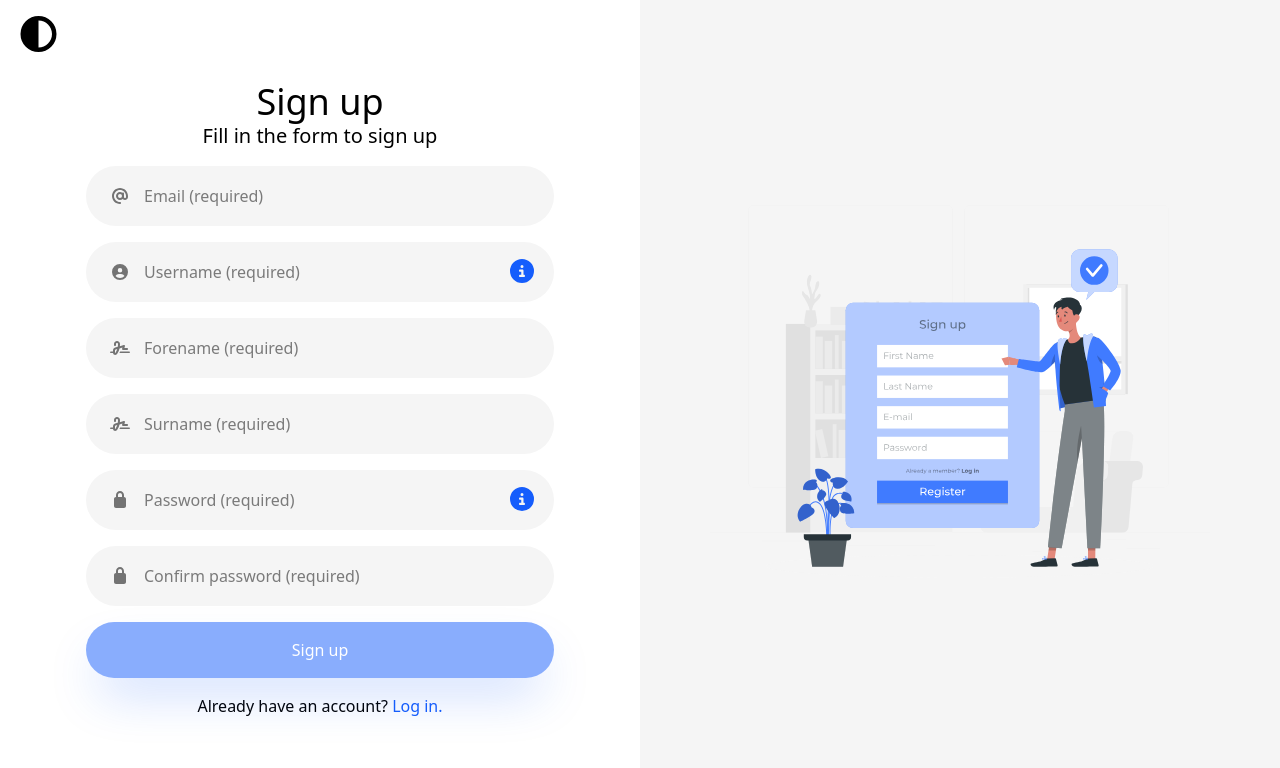
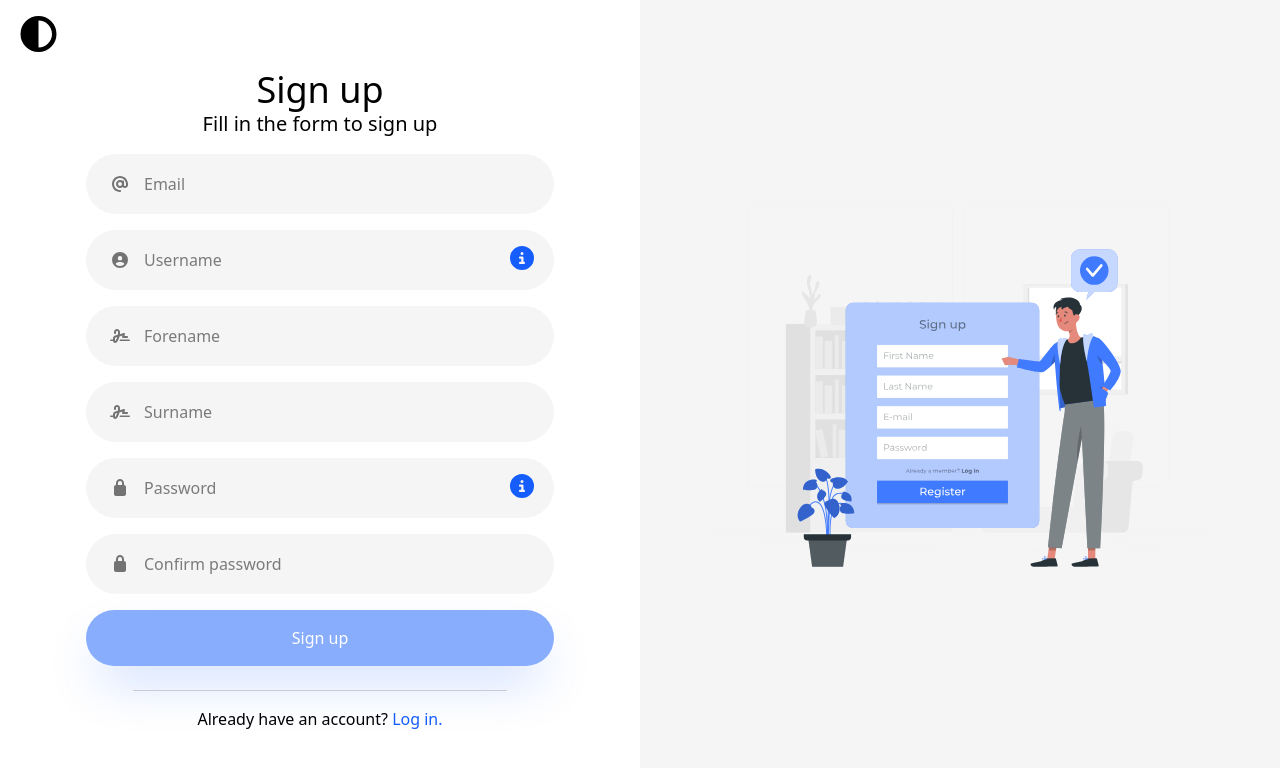
Before and after one commit to fexell/user-react-boilerplate, a React (Vite) app: page /signup in a window 1280 px wide. Shown: the top 768 px of the page. Built offline with nearby package versions, Linux system fonts and the light colour scheme; no server answers.

Commit message:
Don't remember

```diff
--- a/index.html
+++ b/index.html
@@ -4,7 +4,6 @@
     <meta charset="UTF-8" />
     <link rel="icon" type="image/svg+xml" href="/vite.svg" />
     <meta name="viewport" content="width=device-width, initial-scale=1.0" />
-    <title>frontend-react</title>
   </head>
   <body>
     <div id="root"></div>
--- a/src/App.jsx
+++ b/src/App.jsx
@@ -25,7 +25,14 @@ const App                                   = () => {
   }                                         = useThemeStore()
 
   useEffect(() => {
-    if( window.matchMedia( '(prefers-color-scheme: dark)' ).matches && theme === 'light' ) setTheme( 'dark' )
+    const theme                             = JSON.parse( localStorage.getItem( 'theme' ) )
+
+    if( theme && theme.state.theme ) setTheme( theme.state.theme )
+    else
+      if( window.matchMedia( '(prefers-color-scheme: dark)' ).matches && theme === 'light' )
+        setTheme( 'dark' )
+
+    // eslint-disable-next-line react-hooks/exhaustive-deps
   }, [])
 
   return (
@@ -42,7 +49,7 @@ const App                                   = () => {
             <Route path='/signup' element={ <SignUpPage /> } />
             <Route path='/email/verify/:token' element={ <VerifyEmailPage /> } />
           </Routes>
-          <ToastContainer />
+          <ToastContainer theme={ theme === 'light' ? 'light' : 'dark' } />
         </div>
       </main>
     </>
--- a/src/auth/components/Form/Form.component.jsx
+++ b/src/auth/components/Form/Form.component.jsx
@@ -26,6 +26,7 @@ const AuthFormComponent                     = ({
                   buttonType={ buttonType }
                   buttonText={ buttonText }
                   isButtonDisabled={ !Object.values( validity ).every( Boolean ) } />
+                <hr className='w-[80%] mt-6 mb-4 mx-auto text-neutral-300 dark:text-neutral-600' />
               </div>
             </form>
           </div>
--- a/src/auth/components/Form/Input.component.jsx
+++ b/src/auth/components/Form/Input.component.jsx
@@ -16,10 +16,12 @@ const AuthFormInputComponent                = ({
   icon,
   required = false,
   inputMode = 'text',
-  isRemember,
+  isRemember = false,
+  label,
   regexp,
   explanation,
   isDisabled = false,
+  equals,
 }) => {
 
   // Get the form data from the context
@@ -50,15 +52,24 @@ const AuthFormInputComponent                = ({
   const handleBlur                          = ( e ) => {
     setTouched( true )
 
-    if( isRemember ) localStorage.setItem( name, e.target.value )
+    if( isRemember )
+      localStorage.setItem( name, e.target.value )
+
+    if( isRemember && !localStorage.getItem( name ) )
+      localStorage.removeItem( name )
   }
 
   const handleMouseEnter                    = () => setHovered( true )
   const handleMouseLeave                    = () => setHovered( false )
 
-  const isValid                             = regexp
-    ? regexp.test( formData[ name ] )
-    : formData[ name ].length > 0
+  let isValid                               = false
+  if( equals && regexp ) {
+    isValid                                 = regexp.test( formData[ name ] ) && formData[ name ] === formData[ equals ]
+  } else if( !equals && regexp ) {
+    isValid                                 = regexp.test( formData[ name ] )
+  } else {
+    isValid                                 = formData[ name ].length > 0
+  }
 
   useEffect(() => {
     setValidity(( prev ) => ({
@@ -81,6 +92,22 @@ const AuthFormInputComponent                = ({
 
   return (
     <>
+      <div className='relative'>
+        <div>
+          { label && (
+            <label
+              className={
+                clsx(
+                  'block ml-8 mb-2 text-sm font-medium text-neutral-900 dark:text-neutral-50',
+                  {
+                    'text-red-600': isTouched && regexp && !regexp.test( formData[ name ] ),
+                  }
+                )
+              }
+              htmlFor={ name }>
+              { label }
+            </label>
+          ) }
           <div className='relative'>
             <div>
               { icon && (
@@ -122,15 +149,33 @@ const AuthFormInputComponent                = ({
                 onChange={ handleChange }
                 autoComplete='on'
                 aria-invalid={ regexp && !regexp.test( formData[ name ] ) }
+                aria-required={ required }
+                aria-disabled={ isDisabled }
                 disabled={ isDisabled } />
+              </div>
+            </div>
             { !!explanation && (
               <div
-                className='absolute flex w-16 h-full right-0 justify-center items-center top-1/2 rounded-full -translate-y-1/2'
+                className={
+                  clsx(
+                    'absolute flex w-16 h-full right-0 justify-center items-center top-1/2 rounded-full -translate-y-1/2',
+                    {
+                      'text-red-600': isTouched && regexp && !regexp.test( formData[ name ] ),
+                    }
+                  )
+                }
                 onMouseEnter={ handleMouseEnter }
                 onMouseLeave={ handleMouseLeave }>
                 <div>
                   <FontAwesomeIcon
-                    className='text-2xl text-blue-600 hover:text-blue-700'
+                    className={
+                      clsx(
+                        'text-2xl text-blue-600 hover:text-blue-700',
+                        {
+                          'text-red-600 hover:text-red-700': isTouched && regexp && !regexp.test( formData[ name ] ),
+                        }
+                      )
+                    }
                     icon={ faCircleInfo } />
                 </div>
               </div>
@@ -148,11 +193,18 @@ const AuthFormInputComponent                = ({
                     'absolute block w-full p-4 rounded-full left-1/2 transform -translate-x-1/2 bg-blue-600 z-10',
                     'border-2 border-blue-600 shadow-2xl shadow-neutral-900/50 dark:shadow-2xl dark:shadow-neutral-900/50',
                     'before:content-["▲"] before:absolute before:text-blue-600 before:-top-5 before:left-12',
+                    {
+                      'border-red-600 bg-red-600 before:text-red-600': isTouched && regexp && !regexp.test( formData[ name ] ),
+                    }
                   )
                 }>
                   <div className='relative'>
                     <FontAwesomeIcon
-                      className='absolute text-xl text-neutral-50 top-1/2 -translate-y-1/2'
+                      className={
+                        clsx(
+                          'absolute text-xl text-neutral-50 top-1/2 -translate-y-1/2'
+                        )
+                      }
                       icon={ faExclamation } />
                     <p className='block text-center text-neutral-50'>{ explanation }</p>
                   </div>
--- a/src/auth/hooks/useAsyncStatus.hook.js
+++ b/src/auth/hooks/useAsyncStatus.hook.js
@@ -36,6 +36,7 @@ const useAsyncStatus                        = () => {
       // Set success
       setSuccess( message )
 
+      // Show toast, with success message
       toast.success( message, { position: 'bottom-center' } )
 
       // Return result
@@ -49,6 +50,9 @@ const useAsyncStatus                        = () => {
       // Set error
       setError( message )
 
+      // Show toast, with error message
+      toast.error( message, { position: 'bottom-center' } )
+
       // Throw error
       throw error
     }
--- a/src/auth/pages/Login.page.jsx
+++ b/src/auth/pages/Login.page.jsx
@@ -27,6 +27,7 @@ const LoginPage                             = () => {
   const { clearUserId }                     = useAuthStore()
   const setUserId                           = useAuthStore( ( state ) => state.setUserId )
 
+  /* eslint-disable no-unused-vars */
   const {
     loading,
     successMessage,
--- a/src/auth/pages/SignUp.page.jsx
+++ b/src/auth/pages/SignUp.page.jsx
@@ -15,6 +15,8 @@ import useAsyncStatus from '../hooks/useAsyncStatus.hook'
 import SignUpImage from '../assets/images/SignUp.svg'
 
 const SignUpPage                            = () => {
+
+  /* eslint-disable no-unused-vars */
   const {
     loading,
     successMessage,
@@ -65,7 +67,7 @@ const SignUpPage                            = () => {
           <AuthFormInputComponent
             type='text'
             name='email'
-            placeholder='Email (required)'
+            placeholder='Email'
             title='Email'
             icon={ faAt }
             required={ true }
@@ -74,7 +76,7 @@ const SignUpPage                            = () => {
           <AuthFormInputComponent
             type='text'
             name='username'
-            placeholder='Username (required)'
+            placeholder='Username'
             title='Username'
             icon={ faCircleUser }
             required={ true }
@@ -83,7 +85,7 @@ const SignUpPage                            = () => {
           <AuthFormInputComponent
             type='text'
             name='forename'
-            placeholder='Forename (required)'
+            placeholder='Forename'
             title='Forename'
             icon={ faSignature }
             required={ true }
@@ -91,7 +93,7 @@ const SignUpPage                            = () => {
           <AuthFormInputComponent
             type='text'
             name='surname'
-            placeholder='Surname (required)'
+            placeholder='Surname'
             title='Surname'
             icon={ faSignature }
             required={ true }
@@ -99,7 +101,7 @@ const SignUpPage                            = () => {
           <AuthFormInputComponent
             type='password'
             name='password'
-            placeholder='Password (required)'
+            placeholder='Password'
             title='Password'
             icon={ faLock }
             required={ true }
@@ -108,11 +110,12 @@ const SignUpPage                            = () => {
           <AuthFormInputComponent
             type='password'
             name='passwordConfirm'
-            placeholder='Confirm password (required)'
+            placeholder='Confirm password'
             title='Confirm password'
             icon={ faLock }
             required={ true }
-            regexp={ /^.{6,}$/ } />
+            regexp={ /^.{6,}$/ }
+            equals='password' />
           <AuthFormErrorComponent errorMessage={ errorMessage } />
           <AuthFormSuccessComponent successMessage={ successMessage } />
         </AuthFormComponent>
--- a/src/auth/pages/VerifyEmail.page.jsx
+++ b/src/auth/pages/VerifyEmail.page.jsx
@@ -18,6 +18,7 @@ import VerifyEmailImage from '../assets/images/EmailVerification.svg'
 const VerifyEmailPage                       = () => {
   const { token }                           = useParams()
 
+  /* eslint-disable no-unused-vars */
   const {
     loading,
     successMessage,
--- a/src/home/pages/Home.page.jsx
+++ b/src/home/pages/Home.page.jsx
@@ -25,7 +25,7 @@ const HomePage                              = () => {
       <div className='flex min-h-screen max-h-full justify-center items-center bg-neutral-900'>
         <div>
           <button
-            className='block w-54 p-4 mb-4 text-white rounded-full bg-red-600 hover:bg-red-700 cursor-pointer shadow-2xl shadow-red-600/50'
+            className='block w-54 p-4 text-white rounded-full bg-red-600 hover:bg-red-700 cursor-pointer shadow-2xl shadow-red-600/50'
             onClick={ handleLogout }>Logout</button>
         </div>
       </div>
```
Also changed, not shown: src/auth/layouts/Auth.layout.jsx (+6 -19 lines). Lines whose indentation alone changed are shown as unchanged.
